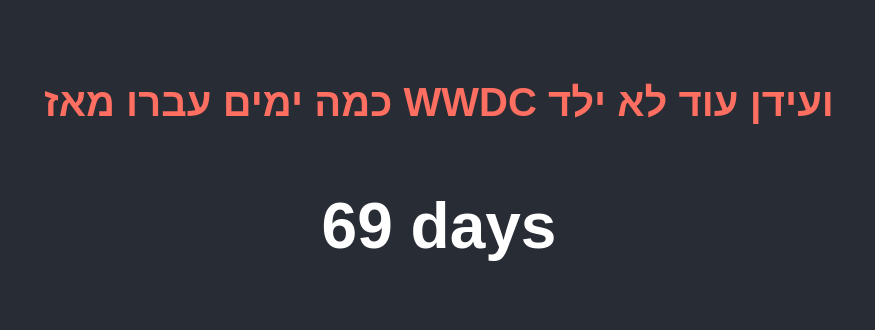
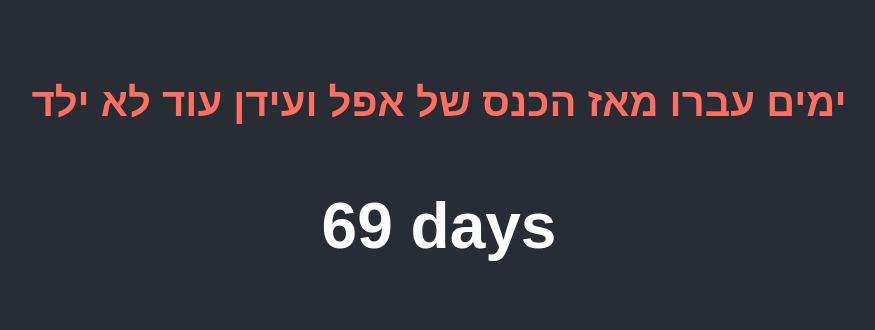
Before and after one commit to yaneeva/idanbirth, a plain HTML site: page index.html in a window 1280 px wide. Shown: the part 210-540 px from the top of the page, without its empty margins (201-1076 px from the left). Drawn offline with Linux system fonts and the light colour scheme.

Commit message:
Update index.html

```diff
--- a/index.html
+++ b/index.html
@@ -7,11 +7,12 @@
     <link rel="stylesheet" href="style.css">
 </head>
 <body>
+    <script src="script.js"></script>
+
     <div class="container">
-        <h1 id="headline">כמה ימים עברו מאז WWDC ועידן עוד לא ילד</h1>
+        <h1 id="headline">ימים עברו מאז הכנס של אפל ועידן עוד לא ילד</h1>
         <p id="daysPassed"></p>
     </div>
 
-    <script src="script.js"></script>
 </body>
 </html>
```
